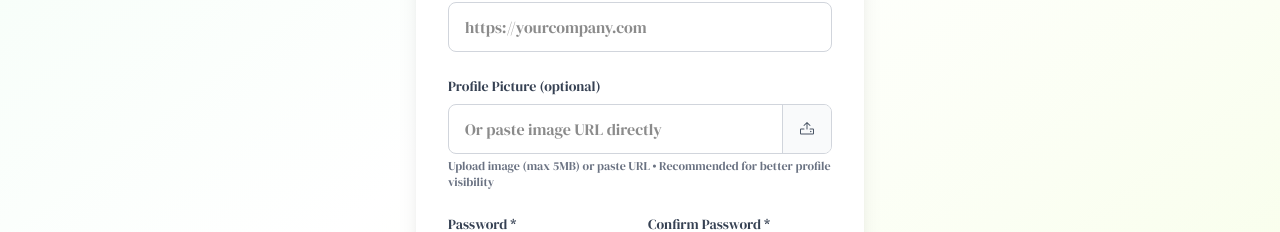
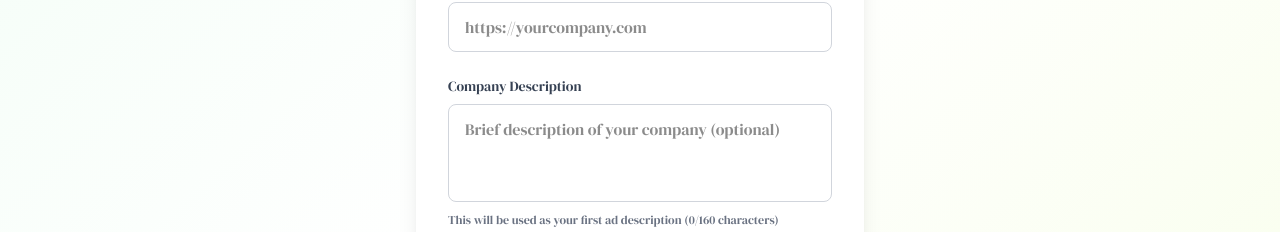
Before and after one commit to alexthegoodman/common-ad-network, a Next.js app: page /register in a window 1280 px wide. Shown: the part 571-803 px from the top of the page. Built offline with nearby package versions, Linux system fonts and the light colour scheme; no server answers.

Commit message:
add company description so register leads to first ad

```diff
--- a/app/api/auth/register/route.ts
+++ b/app/api/auth/register/route.ts
@@ -9,6 +9,7 @@ export async function POST(request: NextRequest) {
       password,
       companyName,
       companyLink,
+      companyDescription,
       profilePic,
       inviteCode,
     } = await request.json();
@@ -50,6 +51,7 @@ export async function POST(request: NextRequest) {
         password: hashedPassword,
         companyName,
         companyLink,
+        companyDescription,
         profilePic,
         invitedBy: inviteCodeRecord.createdBy,
         isApproved: true,
@@ -63,6 +65,17 @@ export async function POST(request: NextRequest) {
         isUsed: true,
         usedBy: user.id,
         usedAt: new Date(),
+      },
+    });
+
+    // Auto-create an ad for the new user
+    await prisma.ad.create({
+      data: {
+        userId: user.id,
+        headline: companyName,
+        description: companyDescription || `Check out ${companyName}`,
+        linkUrl: companyLink,
+        isActive: true,
       },
     });
 
--- a/app/contexts/AuthContext.tsx
+++ b/app/contexts/AuthContext.tsx
@@ -22,6 +22,7 @@ interface RegisterData {
   password: string
   companyName: string
   companyLink: string
+  companyDescription?: string
   profilePic?: string
   inviteCode: string
 }
--- a/app/register/page.tsx
+++ b/app/register/page.tsx
@@ -16,6 +16,7 @@ function RegisterForm() {
     confirmPassword: "",
     companyName: "",
     companyLink: "",
+    companyDescription: "",
     profilePic: "",
     inviteCode: "",
   });
@@ -97,6 +98,7 @@ function RegisterForm() {
       password: formData.password,
       companyName: formData.companyName,
       companyLink: formData.companyLink,
+      companyDescription: formData.companyDescription || undefined,
       profilePic: formData.profilePic || undefined,
       inviteCode: formData.inviteCode,
     });
@@ -225,6 +227,34 @@ function RegisterForm() {
             </div>
 
             <div>
+              <label
+                htmlFor="companyDescription"
+                className="block text-sm font-medium text-gray-700 mb-2"
+              >
+                Company Description
+              </label>
+              <textarea
+                id="companyDescription"
+                rows={3}
+                value={formData.companyDescription}
+                onChange={(e) =>
+                  setFormData({
+                    ...formData,
+                    companyDescription: e.target.value,
+                  })
+                }
+                className="w-full px-4 py-3 border border-gray-300 rounded-lg focus:outline-none focus:ring-2 focus:ring-primary-500 focus:border-transparent resize-none"
+                placeholder="Brief description of your company (optional)"
+                disabled={isLoading}
+                maxLength={160}
+              />
+              <p className="text-xs text-gray-500 mt-1">
+                This will be used as your first ad description (
+                {formData.companyDescription.length}/160 characters)
+              </p>
+            </div>
+
+            <div>
               <label className="block text-sm font-medium text-gray-700 mb-2">
                 Profile Picture (optional)
               </label>
@@ -256,7 +286,8 @@ function RegisterForm() {
                 </button>
               </div>
               <p className="text-xs text-gray-500 mt-1">
-                Upload image (max 5MB) or paste URL • Recommended for better profile visibility
+                Upload image (max 5MB) or paste URL • Recommended for better
+                profile visibility
               </p>
             </div>
 
```
Also changed, not shown: 2 other files (tests, documents, lock files or other folders).
